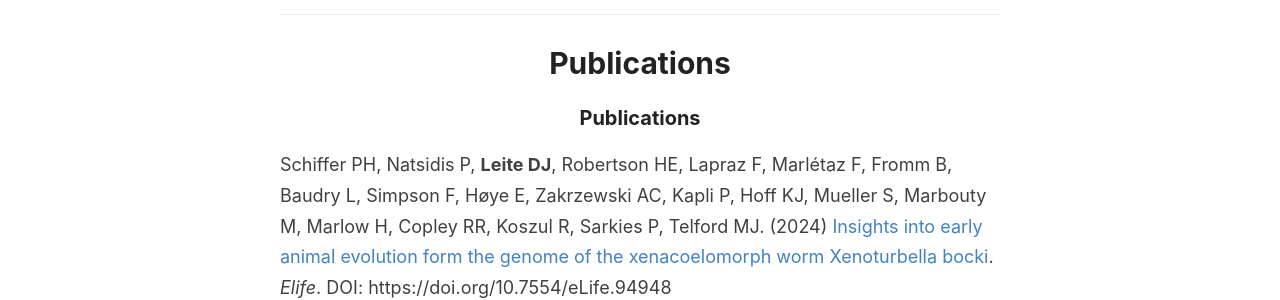
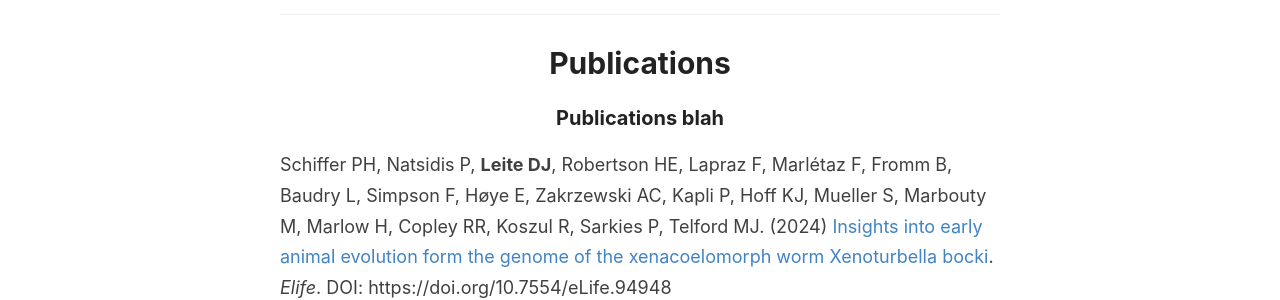
Before and after one commit to djleite/djleite.github.io, a Jekyll site: the page built from _pages/publications.md, in a window 1280 px wide and 900 px high. Shown: the part 149-449 px from the top of the window. Built offline with Jekyll 4.4.1, drawn with Linux system fonts in a browser that asks for light colours.

Commit message:
add pubs

```diff
--- a/_pages/publications.md
+++ b/_pages/publications.md
@@ -6,7 +6,7 @@ permalink: /publications/
 
 <div id="archives">
   <section id="archive">
-    <h3>Publications</h3>
+    <h3>Publications blah</h3>
     <div id="publication-list"></div>
   </section>
 </div>
```
